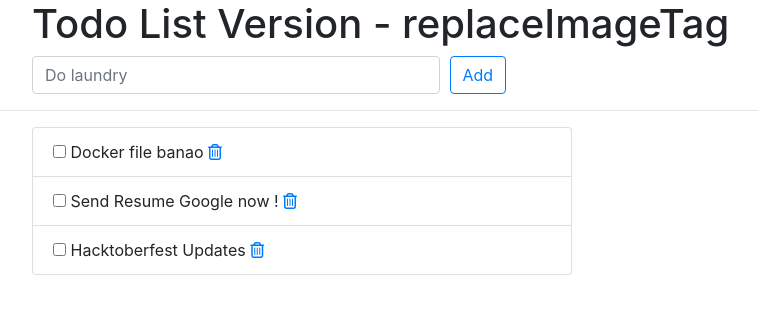
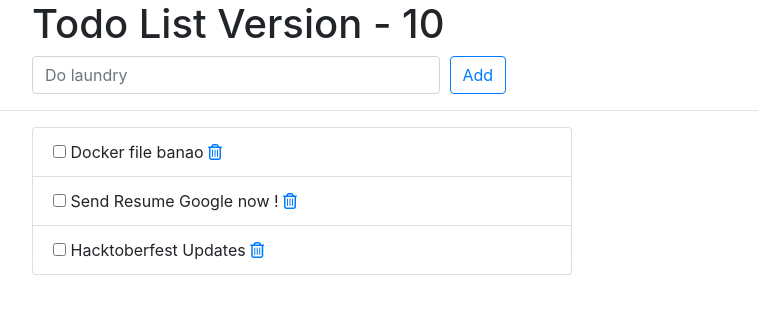
Before and after one commit to saireddysatishkumar/001-Project, a Django app: page /todos/ in a window 1280 px wide. Shown: the top 314 px of the page, without its empty margins (243-1001 px from the left). Run offline with Django 3.2, Linux system fonts and the light colour scheme; data comes from the database, SQL or seed files in the repository; some libraries are stand-ins or nearby versions.

Commit message:
Updated the deploy yaml for build ${BUILD_NUMBER}

```diff
--- a/deploy/deploy.yaml
+++ b/deploy/deploy.yaml
@@ -16,6 +16,6 @@ spec:
     spec:
       containers:
       - name: todo
-        image: abhishekf5/todo-app:replaceImageTag
+        image: abhishekf5/todo-app:10
         ports:
         - containerPort: 8000
--- a/todos/templates/todos/index.html
+++ b/todos/templates/todos/index.html
@@ -12,7 +12,7 @@
     <div class="offset-md-2 col-lg-9">
       <div class="page-header">
         <h1>
-          Todo List Version - replaceImageTag
+          Todo List Version - 10
         </h1>
       </div>
     </div>
```
